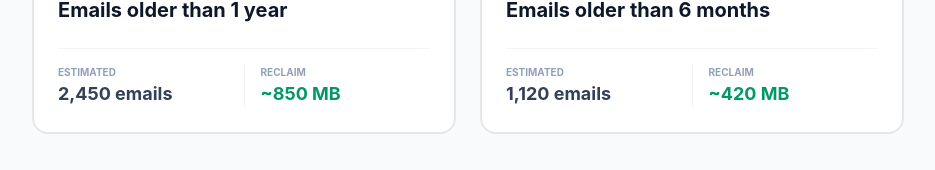
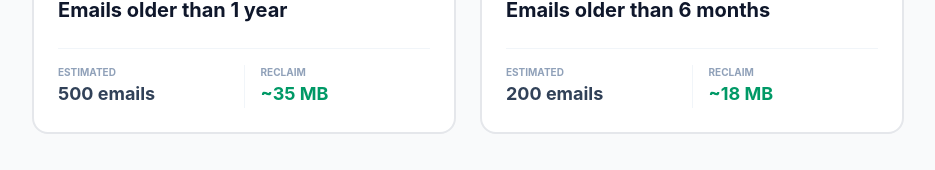
Before and after one commit to kxtara/email-sweep, a React app in the folder Frontend/: page / in a window 1280 px wide. Shown: the part 603-773 px from the top of the page, without its empty margins (172-1107 px from the left). Built offline with nearby package versions, Linux system fonts and the light colour scheme; the HTML template or start-up script is replaced by a standard one.

Commit message:
refractored query

```diff
--- a/Frontend/src/App.tsx
+++ b/Frontend/src/App.tsx
@@ -64,20 +64,20 @@ function App() {
       label: "Deep Clean",
       description: "Emails older than 1 year",
       query: "older_than:1y",
-      maxResults: 20,
+      maxResults: 500,
       visual_style: "danger-red",
-      estimated_count: "2,450",
-      size_reclaimed: "850 MB",
+      estimated_count: "500",
+      size_reclaimed: "35 MB",
     },
     {
       id: "older_than_6m",
       label: "Seasonal Sweep",
       description: "Emails older than 6 months",
       query: "older_than:6m",
-      maxResults: 20,
+      maxResults: 200,
       visual_style: "warning-orange",
-      estimated_count: "1,120",
-      size_reclaimed: "420 MB",
+      estimated_count: "200",
+      size_reclaimed: "18 MB",
     },
   ];
 
@@ -131,21 +131,29 @@ function App() {
       return null;
     }
 
-    const categoryPart = excludedQueries.join(" ");
+    const categoryPart = excludedQueries.length > 0
+    ? `(${excludedQueries.join(" OR ")})`
+    : "";
     const exclusionPart = excludeStarred ? "-is:starred" : "";
-    const bucketPart = selectedBucket?.query;
+    const bucketPart = selectedBucket?.query || "";
+    const maxResults = selectedBucket?.maxResults || 25;
+    const finalQuery = `${bucketPart} ${categoryPart} ${exclusionPart}`.replace(/\s+/g, ' ').trim();
 
-    const finalQuery = `${bucketPart} ${categoryPart} ${exclusionPart}`.trim();
+    console.log("Sending query to backend:", finalQuery);
 
     const response = await fetch("http://localhost:3000/auth/cleanup", {
       method: "POST",
       headers: { "Content-Type": "application/json" },
-      body: JSON.stringify({ searchQuery: finalQuery }),
+      body: JSON.stringify({ searchQuery: finalQuery, maxResults }),
+      credentials: "include", // Important for sending cookies
     });
 
     if (!response.ok) throw new Error("Cleanup request failed");
 
-    return await response.json();
+    const data = await response.json();
+    window.alert(`Successfully trashed ${data.count} messages. Saved ${data.megabytesSaved} MB.`);
+
+    return data;
   };
 
   // -------------
```
